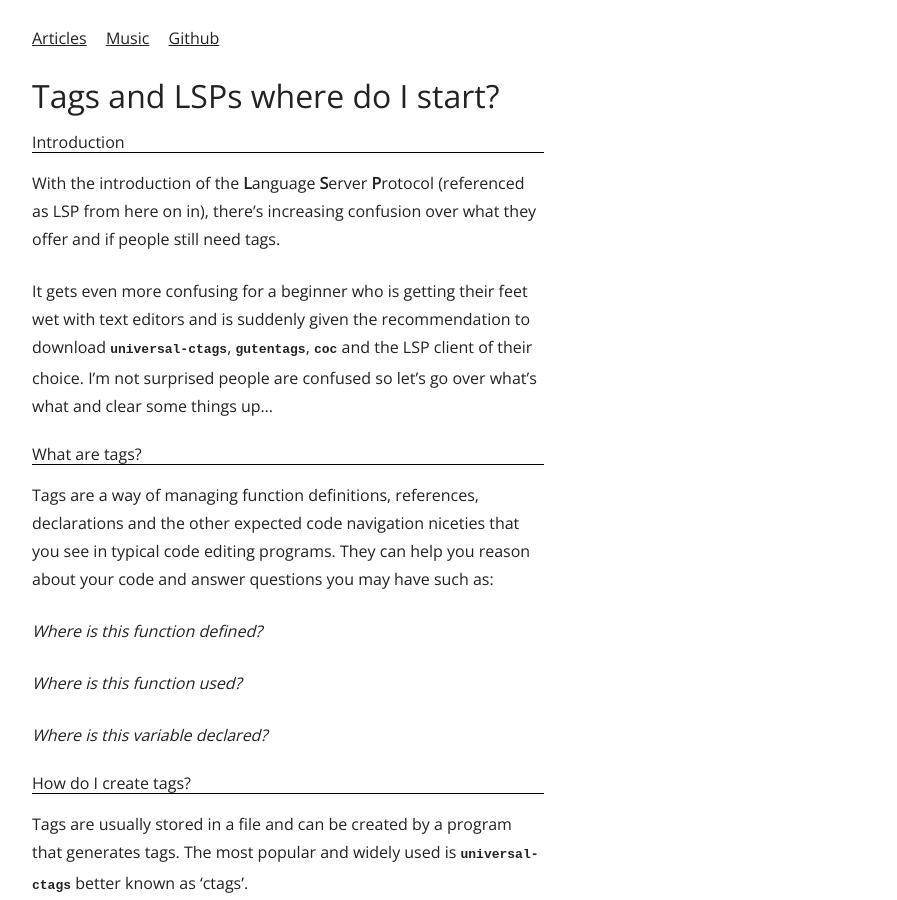
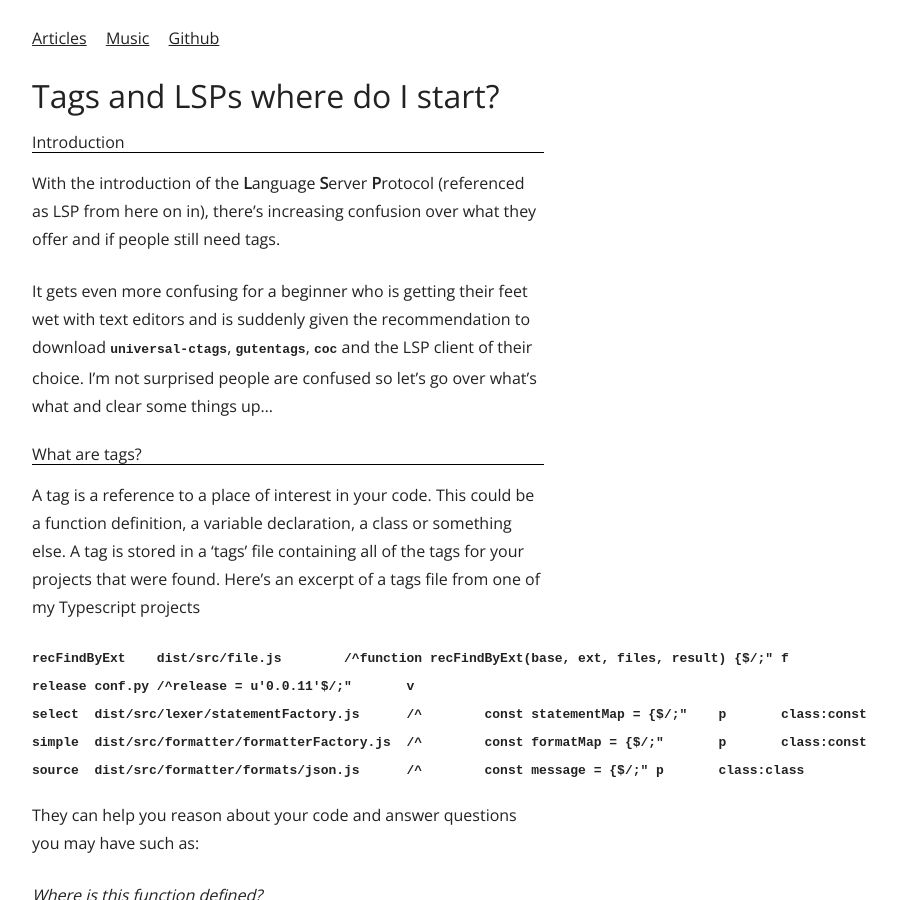
Before and after one commit to joereynolds/joereynolds.github.io, a Jekyll site: the page built from _posts/2020-03-17-ctags-lsp.md, in a window 1280 px wide and 900 px high. Shown: the whole window, without its empty margins (352-1249 px from the left). Built offline with Jekyll 4.4.1, drawn with Linux system fonts in a browser that asks for light colours; some of the changed text lies outside the part shown.

Commit message:
Add more info on tags

````diff
--- a/_posts/2020-03-17-ctags-lsp.md
+++ b/_posts/2020-03-17-ctags-lsp.md
@@ -19,10 +19,21 @@ things up...
 
 ## What are tags?
 
-Tags are a way of managing function definitions, references, declarations and
-the other expected code navigation niceties that you see in typical code editing
-programs. They can help you reason about your code and answer questions you may
-have such as:
+A tag is a reference to a place of interest in your code. This could be a
+function definition, a variable declaration, a class or something else. A tag is
+stored in a 'tags' file containing all of the tags for your projects that were
+found. Here's an excerpt of a tags file from one of my Typescript projects
+
+```
+recFindByExt	dist/src/file.js	/^function recFindByExt(base, ext, files, result) {$/;"	f
+release	conf.py	/^release = u'0.0.11'$/;"	v
+select	dist/src/lexer/statementFactory.js	/^        const statementMap = {$/;"	p	class:const
+simple	dist/src/formatter/formatterFactory.js	/^        const formatMap = {$/;"	p	class:const
+source	dist/src/formatter/formats/json.js	/^        const message = {$/;"	p	class:class
+```
+
+They can help you reason about your code and answer questions you may have such
+as:
 
 *Where is this function defined?*
 
@@ -172,6 +183,23 @@ handy.
 
 Question taken from [here](https://www.reddit.com/r/vim/comments/dx6zbi/is_there_any_use_for_ctags_if_i_use_an_lsp_client/)
 
+## There must be other pros to tags?
+
+Yes you're right. Tags have built-in support in vim and are *significantly*
+easier to setup than a language server. See `:help tags` to learn more about the
+support offered.
+
+Tags also offer multiple languages out of the box with much less overhead. With
+ctags, you have one program that handles potentially hundreds of languages.
+With the LSP, you need to download a language server **per language**. The
+average developer probably works with 3/4 languages daily so they'll be running
+that many different servers at once on their machines. This is something that
+can very easily consume your CPU if you're not careful.
+
+Lastly (from what I can think of), there are built-in mappings to work with tags
+which makes working in large codebases a breeze. See `:help tagsrch` and `:help
+CTRL-]`.
+
 ## What's the difference between Gtags and Ctags?
 
 As mentioned previously, there's not a huge difference except GNU Global
````
Also changed, not shown: other parts of _posts/2020-03-17-ctags-lsp.md (+1 -1 lines).
